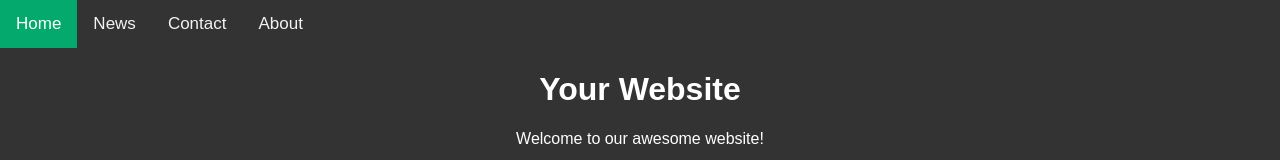
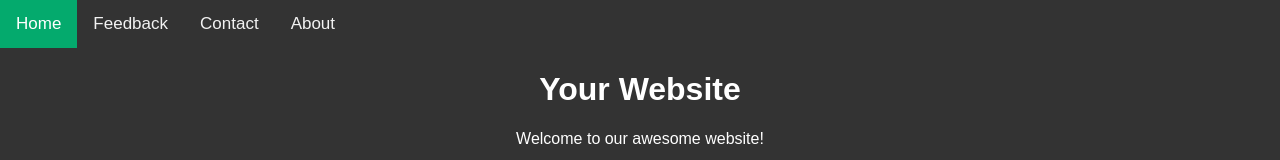
Before and after one commit to Tasfiul-Hedayet/Demo-Web, a plain HTML site: page index.html in a window 1280 px wide. Shown: the top 160 px of the page. Drawn offline with Linux system fonts and the light colour scheme.

Commit message:
Update index.html

```diff
--- a/index.html
+++ b/index.html
@@ -345,7 +345,7 @@ button:hover {
 
 <div class="topnav" id="myTopnav">
   <a href="#home" class="active">Home</a>
-  <a href="#news">News</a>
+  <a href="#feedback">Feedback</a>
   <a href="#contact">Contact</a>
   <a href="#about">About</a>
   <a href="javascript:void(0);" class="icon" onclick="myFunction()">
@@ -405,7 +405,7 @@ button:hover {
 </section>
 
 
-  <section class="feedback">
+  <section id="feedback" class="feedback">
   <h2>Feedback Form</h2>
   <form action="#" method="post">
     <label for="name">Your Name:</label>
```
